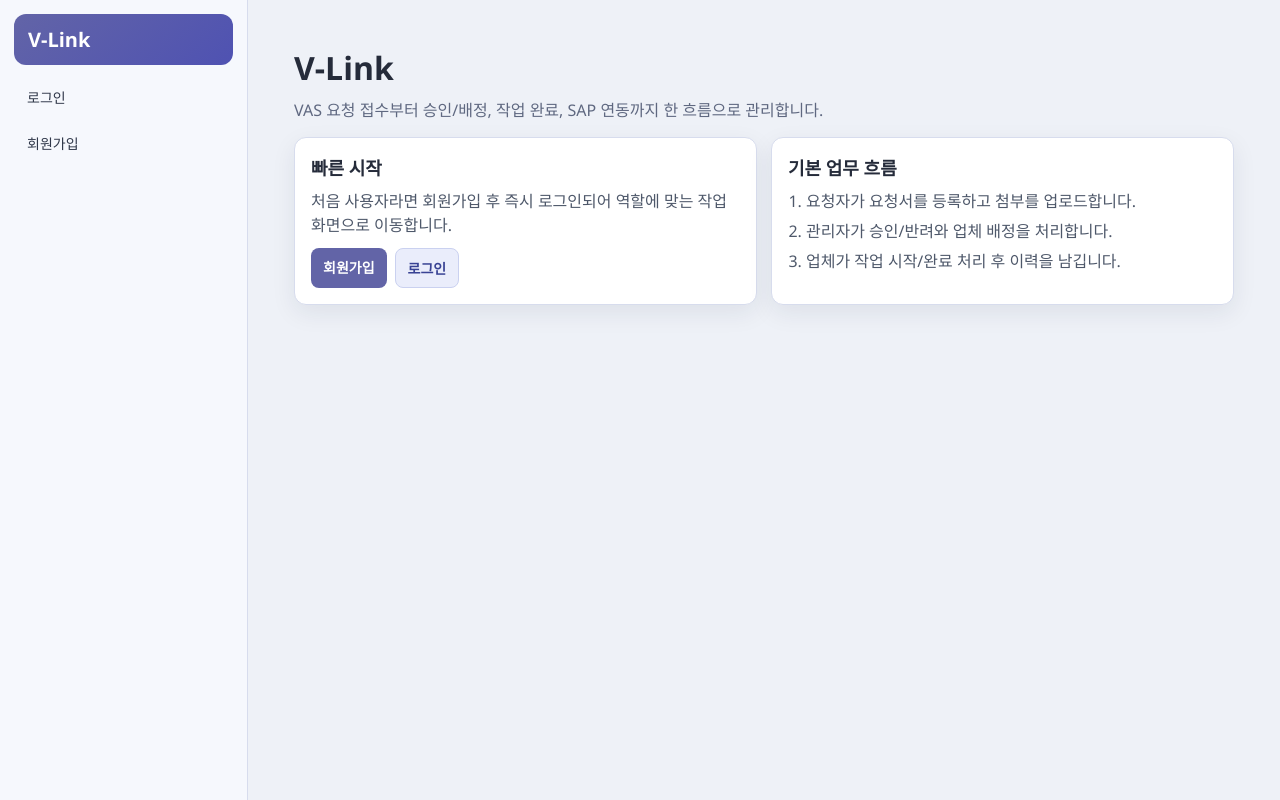
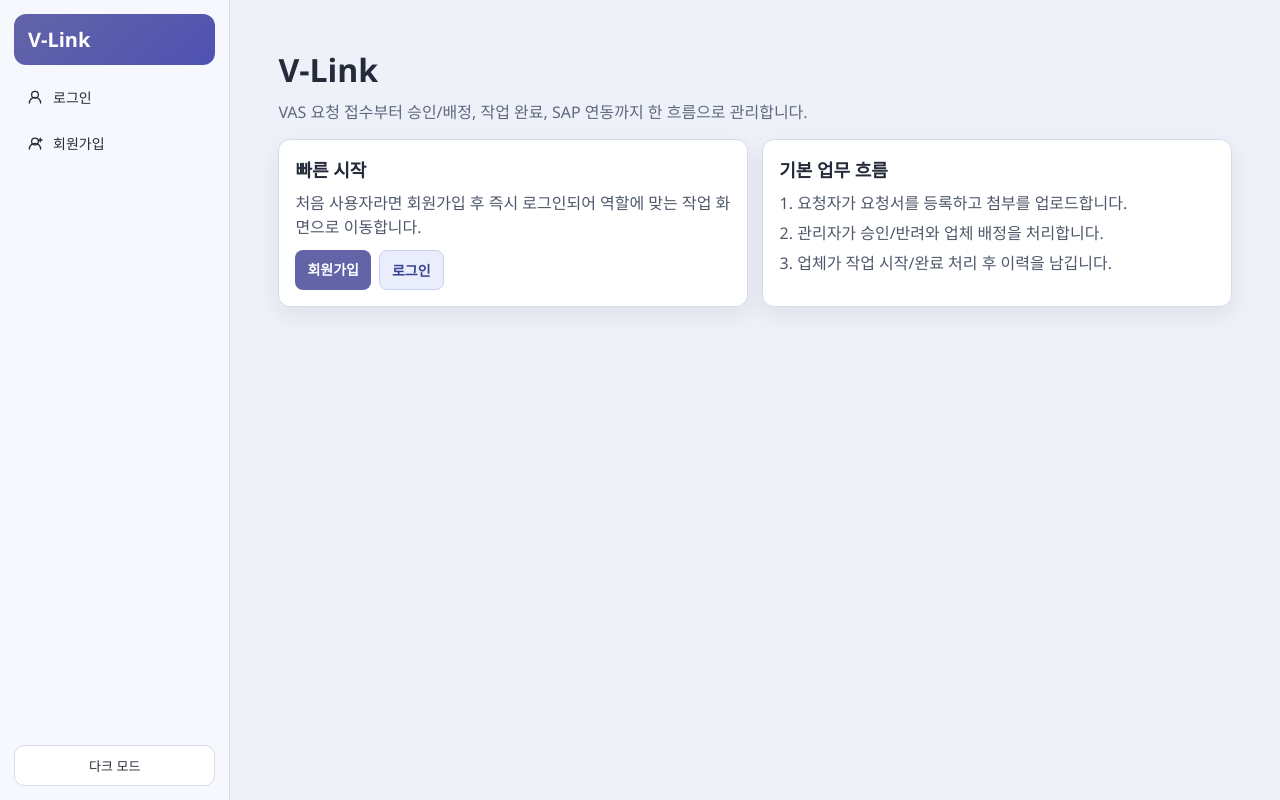
Before and after one commit to Dev-Hwani/V-Link, a Next.js app in the folder apps/web/: page / in a window 1280 px wide. Built offline with nearby package versions, Linux system fonts and the light colour scheme.

Commit message:
feat: 다양한 페이지의 그리드 레이아웃 개선 및 테마 전환 기능 추가

```diff
--- a/apps/web/src/app/admin/requests/admin-requests.module.css
+++ b/apps/web/src/app/admin/requests/admin-requests.module.css
@@ -32,7 +32,7 @@
 .summaryRow {
   margin-bottom: 12px;
   display: grid;
-  grid-template-columns: repeat(5, minmax(120px, 1fr));
+  grid-template-columns: repeat(auto-fit, minmax(120px, 1fr));
   gap: 10px;
 }
 
@@ -52,7 +52,7 @@
 
 .grid {
   display: grid;
-  grid-template-columns: 1.1fr 1fr;
+  grid-template-columns: repeat(auto-fit, minmax(340px, 1fr));
   gap: 12px;
 }
 
@@ -170,10 +170,6 @@
 }
 
 @media (max-width: 960px) {
-  .summaryRow {
-    grid-template-columns: repeat(2, minmax(120px, 1fr));
-  }
-
   .grid {
     grid-template-columns: 1fr;
   }
--- a/apps/web/src/app/calendar/calendar.module.css
+++ b/apps/web/src/app/calendar/calendar.module.css
@@ -78,14 +78,14 @@
 
 .topGrid {
   display: grid;
-  grid-template-columns: 1fr 320px;
+  grid-template-columns: minmax(0, 1fr) minmax(280px, 320px);
   gap: 12px;
   margin-bottom: 12px;
 }
 
 .filters {
   display: grid;
-  grid-template-columns: repeat(4, minmax(120px, 1fr));
+  grid-template-columns: repeat(auto-fit, minmax(140px, 1fr));
   gap: 10px;
 }
 
@@ -136,6 +136,6 @@
   }
 
   .filters {
-    grid-template-columns: repeat(2, minmax(120px, 1fr));
+    grid-template-columns: 1fr;
   }
 }
--- a/apps/web/src/app/globals.css
+++ b/apps/web/src/app/globals.css
@@ -9,6 +9,19 @@
   --teams-primary: #6264a7;
   --teams-primary-strong: #4f52b2;
   --teams-shadow: 0 8px 24px rgba(24, 35, 66, 0.08);
+}
+
+:root[data-theme="dark"] {
+  color-scheme: dark;
+  --teams-bg: #11131b;
+  --teams-surface: #1a1d28;
+  --teams-surface-muted: #151823;
+  --teams-border: #2b3246;
+  --teams-text: #e8ebf5;
+  --teams-muted: #a7afc4;
+  --teams-primary: #7f85ff;
+  --teams-primary-strong: #6c73ff;
+  --teams-shadow: 0 10px 28px rgba(0, 0, 0, 0.38);
 }
 
 * {
@@ -31,7 +44,7 @@ a {
 .app-shell {
   min-height: 100vh;
   display: grid;
-  grid-template-columns: 248px minmax(0, 1fr);
+  grid-template-columns: clamp(216px, 18vw, 272px) minmax(0, 1fr);
 }
 
 .app-sidebar {
@@ -61,6 +74,8 @@ a {
   display: flex;
   flex-direction: column;
   gap: 10px;
+  min-height: 0;
+  height: 100%;
 }
 
 .app-nav-group {
@@ -71,38 +86,46 @@ a {
 .app-nav-link {
   display: flex;
   align-items: center;
+  gap: 9px;
   text-decoration: none;
   font-size: 14px;
   border: 1px solid transparent;
   border-radius: 10px;
-  padding: 9px 12px;
+  padding: 9px 11px;
   background: transparent;
-  color: #2f3749;
+  color: var(--teams-text);
   font-weight: 500;
 }
 
 .app-nav-link:hover {
-  border-color: #d3d9ef;
-  background: #ecf0fb;
+  border-color: var(--teams-border);
+  background: color-mix(in srgb, var(--teams-primary) 9%, transparent);
 }
 
 .app-nav-link-active {
-  border-color: #c4ccf0;
-  background: #e7ebfa;
-  color: #31398f;
+  border-color: color-mix(in srgb, var(--teams-primary) 45%, var(--teams-border));
+  background: color-mix(in srgb, var(--teams-primary) 16%, transparent);
+  color: color-mix(in srgb, var(--teams-primary) 86%, var(--teams-text));
   font-weight: 700;
 }
 
-.app-nav-button {
-  margin-top: auto;
-  font-size: 13px;
-  border: 1px solid #e5c5ca;
-  border-radius: 10px;
-  padding: 10px 12px;
-  background: #fff;
-  color: #8d2f2f;
-  cursor: pointer;
-  width: 100%;
+.app-nav-icon {
+  width: 18px;
+  height: 18px;
+  display: inline-flex;
+  align-items: center;
+  justify-content: center;
+  flex-shrink: 0;
+}
+
+.app-nav-icon svg {
+  width: 18px;
+  height: 18px;
+  fill: none;
+  stroke: currentColor;
+  stroke-width: 1.75;
+  stroke-linecap: round;
+  stroke-linejoin: round;
 }
 
 .app-user-card {
@@ -128,15 +151,43 @@ a {
   text-overflow: ellipsis;
 }
 
+.app-nav-spacer {
+  flex: 1 1 auto;
+  min-height: 10px;
+}
+
+.app-theme-button,
+.app-nav-button {
+  font-size: 13px;
+  border-radius: 10px;
+  padding: 10px 12px;
+  cursor: pointer;
+  width: 100%;
+}
+
+.app-theme-button {
+  border: 1px solid var(--teams-border);
+  background: var(--teams-surface);
+  color: var(--teams-text);
+}
+
+.app-nav-button {
+  border: 1px solid color-mix(in srgb, #b94860 35%, var(--teams-border));
+  background: color-mix(in srgb, #b94860 8%, var(--teams-surface));
+  color: #cc5670;
+}
+
 .app-main {
   min-width: 0;
 }
 
 .app-content {
-  padding: 22px;
+  padding: clamp(14px, 2.2vw, 24px);
+  max-width: 1680px;
+  margin: 0 auto;
 }
 
-@media (max-width: 960px) {
+@media (max-width: 1024px) {
   .app-shell {
     grid-template-columns: 1fr;
   }
@@ -149,13 +200,11 @@ a {
   }
 
   .app-nav {
+    height: auto;
     flex-direction: row;
     flex-wrap: wrap;
     align-items: center;
-  }
-
-  .app-user-card {
-    min-width: 180px;
+    gap: 8px;
   }
 
   .app-nav-group {
@@ -164,8 +213,16 @@ a {
     gap: 6px;
   }
 
+  .app-user-card {
+    min-width: 180px;
+  }
+
+  .app-nav-spacer {
+    display: none;
+  }
+
+  .app-theme-button,
   .app-nav-button {
     width: auto;
-    margin-top: 0;
   }
 }
--- a/apps/web/src/app/layout.tsx
+++ b/apps/web/src/app/layout.tsx
@@ -16,7 +16,25 @@ export const viewport: Viewport = {
 
 export default function RootLayout({ children }: { children: ReactNode }) {
   return (
-    <html lang="ko">
+    <html lang="ko" suppressHydrationWarning>
+      <head>
+        <script
+          dangerouslySetInnerHTML={{
+            __html: `
+              (function () {
+                try {
+                  var key = "vlink_theme";
+                  var stored = localStorage.getItem(key);
+                  var theme = stored === "dark" || stored === "light"
+                    ? stored
+                    : (window.matchMedia("(prefers-color-scheme: dark)").matches ? "dark" : "light");
+                  document.documentElement.dataset.theme = theme;
+                } catch (e) {}
+              })();
+            `,
+          }}
+        />
+      </head>
       <body>
         <div className="app-shell">
           <aside className="app-sidebar">
--- a/apps/web/src/app/requester/requester.module.css
+++ b/apps/web/src/app/requester/requester.module.css
@@ -32,7 +32,7 @@
 .summaryRow {
   margin-bottom: 12px;
   display: grid;
-  grid-template-columns: repeat(5, minmax(120px, 1fr));
+  grid-template-columns: repeat(auto-fit, minmax(120px, 1fr));
   gap: 10px;
 }
 
@@ -52,7 +52,7 @@
 
 .grid {
   display: grid;
-  grid-template-columns: 1fr 1fr;
+  grid-template-columns: repeat(auto-fit, minmax(320px, 1fr));
   gap: 12px;
 }
 
@@ -143,10 +143,6 @@
 }
 
 @media (max-width: 960px) {
-  .summaryRow {
-    grid-template-columns: repeat(2, minmax(120px, 1fr));
-  }
-
   .grid {
     grid-template-columns: 1fr;
   }
--- a/apps/web/src/components/app-nav.tsx
+++ b/apps/web/src/components/app-nav.tsx
@@ -4,17 +4,75 @@ import Link from "next/link";
 import { useEffect, useState } from "react";
 import { usePathname, useRouter } from "next/navigation";
 
+import { roleLabel } from "../lib/display";
 import { clearSession, getSession, type SessionData } from "../lib/session";
-import { roleLabel } from "../lib/display";
+
+type ThemeMode = "light" | "dark";
+type MenuIconName = "workspace" | "dashboard" | "calendar" | "login" | "signup";
+
+interface MenuItem {
+  href: string;
+  label: string;
+  icon: MenuIconName;
+}
+
+function NavIcon({ name }: { name: MenuIconName }) {
+  if (name === "workspace") {
+    return (
+      <svg viewBox="0 0 24 24" aria-hidden="true">
+        <path d="M4 6.5A2.5 2.5 0 0 1 6.5 4h11A2.5 2.5 0 0 1 20 6.5v11a2.5 2.5 0 0 1-2.5 2.5h-11A2.5 2.5 0 0 1 4 17.5z" />
+        <path d="M4 10h16M10 4v16" />
+      </svg>
+    );
+  }
+
+  if (name === "dashboard") {
+    return (
+      <svg viewBox="0 0 24 24" aria-hidden="true">
+        <path d="M4.5 12a7.5 7.5 0 1 1 15 0v7.5H4.5z" />
+        <path d="M12 12 16.2 8.8" />
+      </svg>
+    );
+  }
+
+  if (name === "calendar") {
+    return (
+      <svg viewBox="0 0 24 24" aria-hidden="true">
+        <path d="M5.5 6.5A2.5 2.5 0 0 1 8 4h8a2.5 2.5 0 0 1 2.5 2.5v11A2.5 2.5 0 0 1 16 20H8a2.5 2.5 0 0 1-2.5-2.5z" />
+        <path d="M8.5 3v3M15.5 3v3M5.5 9h13" />
+      </svg>
+    );
+  }
+
+  if (name === "signup") {
+    return (
+      <svg viewBox="0 0 24 24" aria-hidden="true">
+        <path d="M12 14.5A4.5 4.5 0 1 0 12 5.5a4.5 4.5 0 0 0 0 9Z" />
+        <path d="M4.5 20a7.5 7.5 0 0 1 15 0M19 5.5v5M16.5 8h5" />
+      </svg>
+    );
+  }
+
+  return (
+    <svg viewBox="0 0 24 24" aria-hidden="true">
+      <path d="M12 13.5A4.5 4.5 0 1 0 12 4.5a4.5 4.5 0 0 0 0 9Z" />
+      <path d="M4.5 20a7.5 7.5 0 0 1 15 0" />
+    </svg>
+  );
+}
 
 export function AppNav() {
   const router = useRouter();
   const pathname = usePathname();
   const [session, setSession] = useState<SessionData | null>(null);
+  const [theme, setTheme] = useState<ThemeMode>("light");
 
   useEffect(() => {
     const syncSession = () => setSession(getSession());
     syncSession();
+
+    const currentTheme = document.documentElement.dataset.theme;
+    setTheme(currentTheme === "dark" ? "dark" : "light");
 
     window.addEventListener("storage", syncSession);
     return () => {
@@ -33,6 +91,13 @@ export function AppNav() {
     router.refresh();
   }
 
+  function onToggleTheme() {
+    const nextTheme: ThemeMode = theme === "dark" ? "light" : "dark";
+    setTheme(nextTheme);
+    document.documentElement.dataset.theme = nextTheme;
+    window.localStorage.setItem("vlink_theme", nextTheme);
+  }
+
   function isActive(path: string) {
     if (path === "/") {
       return pathname === "/";
@@ -41,20 +106,20 @@ export function AppNav() {
     return pathname === path || pathname.startsWith(`${path}/`);
   }
 
-  const roleMenus: Array<{ href: string; label: string }> =
+  const roleMenus: MenuItem[] =
     session?.user.role === "ADMIN"
       ? [
-          { href: "/admin/requests", label: "작업" },
-          { href: "/dashboard", label: "대시보드" },
-          { href: "/calendar", label: "캘린더" },
+          { href: "/admin/requests", label: "작업", icon: "workspace" },
+          { href: "/dashboard", label: "대시보드", icon: "dashboard" },
+          { href: "/calendar", label: "캘린더", icon: "calendar" },
         ]
       : session?.user.role === "REQUESTER"
         ? [
-            { href: "/requester", label: "작업" },
-            { href: "/calendar", label: "캘린더" },
+            { href: "/requester", label: "작업", icon: "workspace" },
+            { href: "/calendar", label: "캘린더", icon: "calendar" },
           ]
         : session?.user.role === "VENDOR"
-          ? [{ href: "/vendor", label: "작업" }]
+          ? [{ href: "/vendor", label: "작업", icon: "workspace" }]
           : [];
 
   return (
@@ -62,10 +127,16 @@ export function AppNav() {
       {!session && (
         <div className="app-nav-group">
           <Link className={`app-nav-link ${isActive("/login") ? "app-nav-link-active" : ""}`} href="/login">
-            로그인
+            <span className="app-nav-icon">
+              <NavIcon name="login" />
+            </span>
+            <span>로그인</span>
           </Link>
           <Link className={`app-nav-link ${isActive("/signup") ? "app-nav-link-active" : ""}`} href="/signup">
-            회원가입
+            <span className="app-nav-icon">
+              <NavIcon name="signup" />
+            </span>
+            <span>회원가입</span>
           </Link>
         </div>
       )}
@@ -83,14 +154,26 @@ export function AppNav() {
                 className={`app-nav-link ${isActive(menu.href) ? "app-nav-link-active" : ""}`}
                 href={menu.href}
               >
-                {menu.label}
+                <span className="app-nav-icon">
+                  <NavIcon name={menu.icon} />
+                </span>
+                <span>{menu.label}</span>
               </Link>
             ))}
           </div>
-          <button type="button" className="app-nav-button" onClick={onLogout}>
-            로그아웃
-          </button>
         </>
+      )}
+
+      <div className="app-nav-spacer" />
+
+      <button type="button" className="app-theme-button" onClick={onToggleTheme}>
+        {theme === "dark" ? "라이트 모드" : "다크 모드"}
+      </button>
+
+      {session && (
+        <button type="button" className="app-nav-button" onClick={onLogout}>
+          로그아웃
+        </button>
       )}
     </nav>
   );
```
Also changed, not shown: apps/web/src/app/dashboard/dashboard.module.css (+2 -6 lines), apps/web/src/app/vendor/vendor.module.css.
